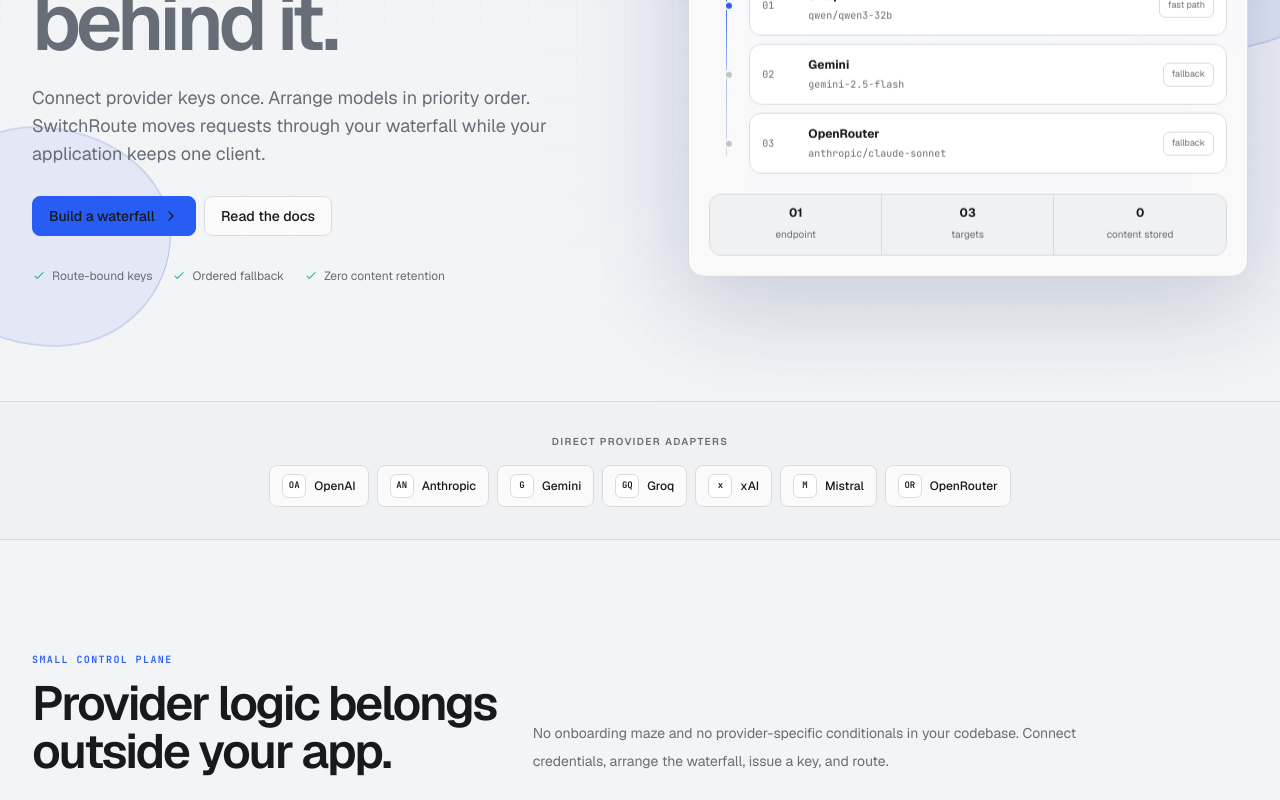
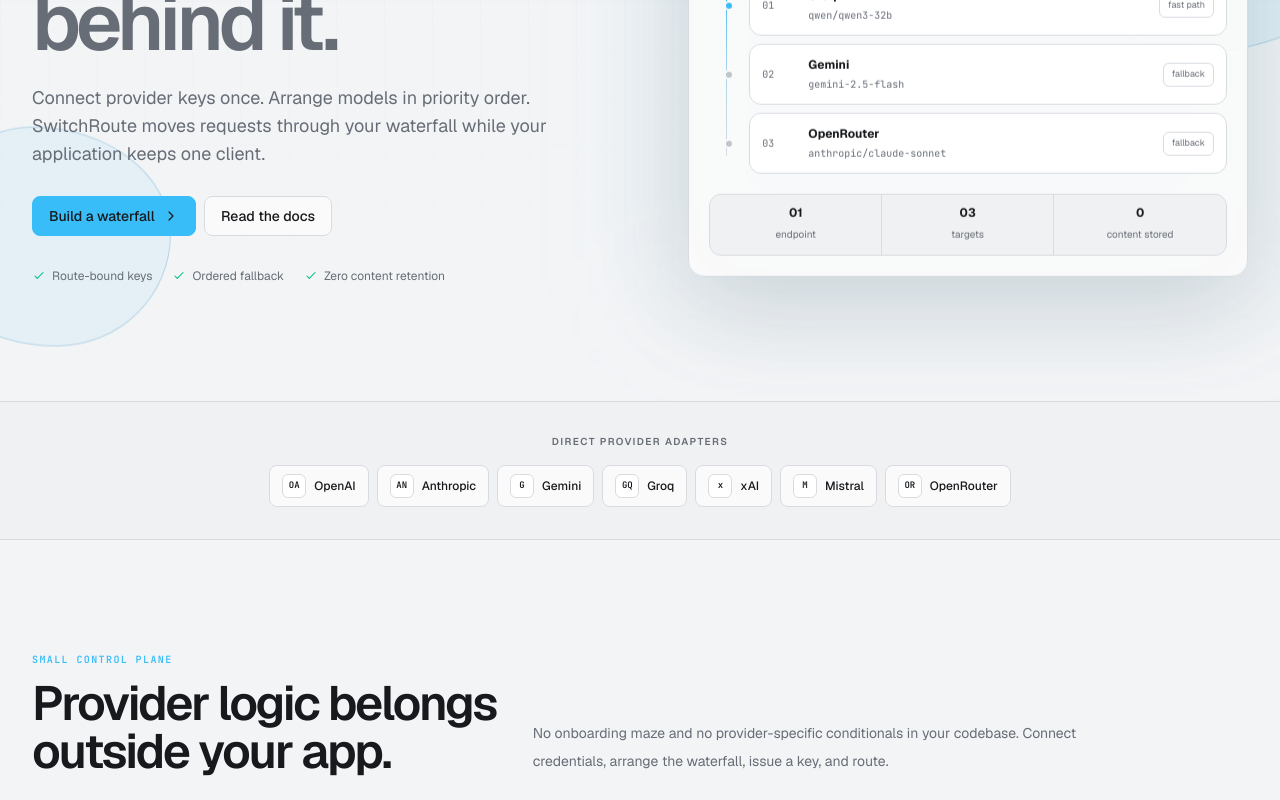
Before and after one commit to amaansyed27/SwitchRoute, a Next.js app in the folder apps/web/: page / in a window 1280 px wide. Shown: the part 400-1200 px from the top of the page. Built offline with nearby package versions, Linux system fonts and the light colour scheme.

Commit message:
feat(ui): switch to sky accent and rail navigation styles

```diff
--- a/apps/web/src/app/globals.css
+++ b/apps/web/src/app/globals.css
@@ -18,9 +18,9 @@
   --border: #d8dce1;
   --border-strong: #bfc5cc;
   --nav-active: #dfe3e8;
-  --accent: #275df5;
-  --accent-foreground: #ffffff;
-  --ring: #275df5;
+  --accent: #38bdf8;
+  --accent-foreground: #082f49;
+  --ring: #38bdf8;
   --danger: #c83f49;
   --pointer-x: 72vw;
   --pointer-y: 18vh;
@@ -40,19 +40,19 @@
   --border: #292e34;
   --border-strong: #3b424b;
   --nav-active: #20242a;
-  --accent: #6d8fff;
-  --accent-foreground: #0d1324;
-  --ring: #6d8fff;
+  --accent: #38bdf8;
+  --accent-foreground: #082f49;
+  --ring: #38bdf8;
   --danger: #ef7179;
 }
 
 * { box-sizing: border-box; }
-html { background: var(--background); }
+html { background: var(--background); scroll-behavior: smooth; }
 body { margin: 0; min-height: 100vh; background: var(--background); color: var(--foreground); font-family: var(--font-switchroute-sans), ui-sans-serif, system-ui, sans-serif; -webkit-font-smoothing: antialiased; text-rendering: optimizeLegibility; }
 a { color: inherit; text-decoration: none; }
 button, input, select, textarea { font: inherit; }
 button { cursor: pointer; }
-::selection { background: color-mix(in srgb, var(--accent) 28%, transparent); }
+::selection { background: color-mix(in srgb, var(--accent) 32%, transparent); }
 ::-webkit-scrollbar { width: 10px; height: 10px; }
 ::-webkit-scrollbar-track { background: transparent; }
 ::-webkit-scrollbar-thumb { background: color-mix(in srgb, var(--muted-foreground) 30%, transparent); border: 3px solid transparent; background-clip: padding-box; border-radius: 999px; }
@@ -83,6 +83,35 @@
 .sr-nav-item:hover { transform: translateX(2px); }
 .sr-nav-item svg { transition: transform 180ms cubic-bezier(.2,.8,.2,1), color 180ms ease; }
 .sr-nav-item:hover svg { transform: scale(1.08); }
+
+.sr-topnav-link {
+  position: relative;
+  display: flex;
+  min-width: 104px;
+  align-items: center;
+  justify-content: space-between;
+  gap: 18px;
+  padding: 0 18px;
+  color: var(--muted-foreground);
+  font-size: 12px;
+  font-weight: 520;
+  transition: color 180ms ease, background-color 180ms ease;
+}
+.sr-topnav-link::after {
+  content: "";
+  position: absolute;
+  right: 18px;
+  bottom: -1px;
+  left: 18px;
+  height: 2px;
+  background: var(--accent);
+  transform: scaleX(0);
+  transform-origin: left;
+  transition: transform 220ms cubic-bezier(.2,.8,.2,1);
+}
+.sr-topnav-link:hover { color: var(--foreground); background: color-mix(in srgb, var(--surface-hover) 58%, transparent); }
+.sr-topnav-link:hover::after { transform: scaleX(1); }
+.sr-topnav-index { font-family: var(--font-switchroute-mono), monospace; font-size: 9px; color: color-mix(in srgb, var(--muted-foreground) 72%, transparent); }
 
 .sr-drawer-backdrop { animation: sr-fade-in 180ms ease both; }
 .sr-drawer-panel { animation: sr-drawer-in 260ms cubic-bezier(.2,.8,.2,1) both; }
```
